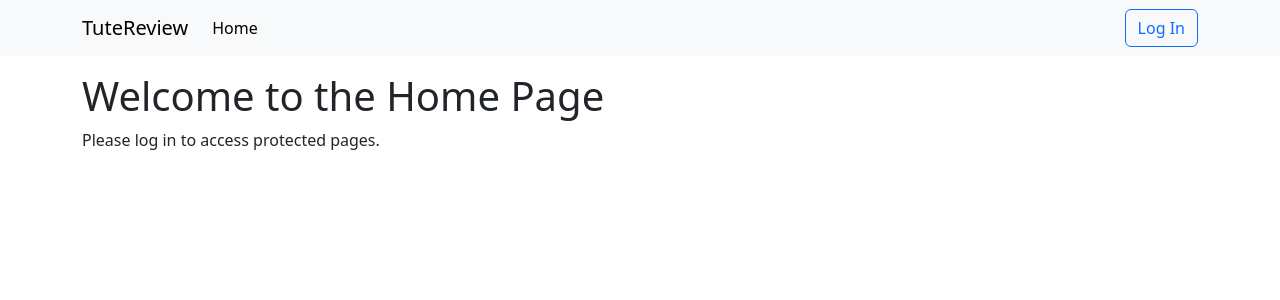
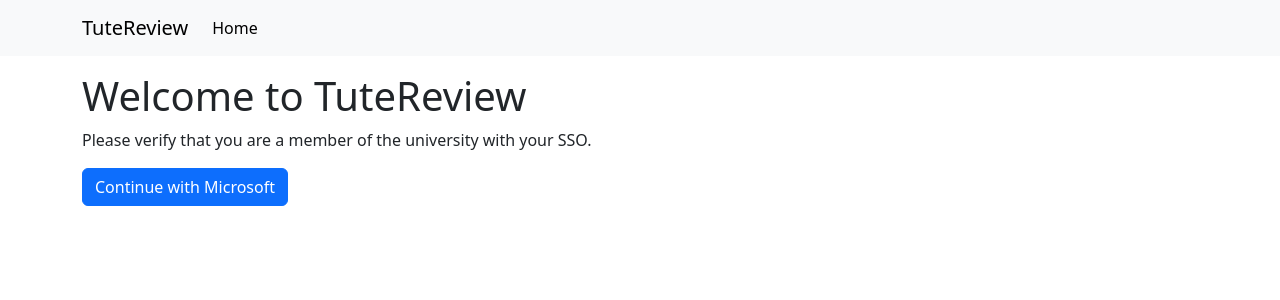
Before and after one commit to selvaradov/tutereview, a React (Create React App) app in the folder client/: page / in a window 1280 px wide. Shown: the top 300 px of the page. Built offline with nearby package versions, Linux system fonts and the light colour scheme; no server answers.

Commit message:
move login btn to homepage body

```diff
--- a/client/src/components/HeaderNavbar.tsx
+++ b/client/src/components/HeaderNavbar.tsx
@@ -4,16 +4,9 @@ import { useAuth } from '../context/AuthContext';
 import { Navbar, Nav, Container, Button } from 'react-bootstrap';
 
 const HeaderNavbar: React.FC = () => {
-  const { isAuthenticated, login, logout } = useAuth();
+  const { isAuthenticated, logout } = useAuth();
   const location = useLocation();
 
-  const handleAuth = () => {
-    if (isAuthenticated) {
-      logout();
-    } else {
-      login();
-    }
-  };
 
   return (
     <Navbar bg="light" expand="lg" className="mb-3">
@@ -30,9 +23,11 @@ const HeaderNavbar: React.FC = () => {
               </>
             )}
           </Nav>
-          <Button variant={isAuthenticated ? "outline-danger" : "outline-primary"} onClick={handleAuth}>
-            {isAuthenticated ? "Log Out" : "Log In"}
-          </Button>
+          {isAuthenticated && (
+            <Button variant="outline-danger" onClick={logout}>
+              Log Out
+            </Button>
+          )}
         </Navbar.Collapse>
       </Container>
     </Navbar>
--- a/client/src/components/HomePage.tsx
+++ b/client/src/components/HomePage.tsx
@@ -1,8 +1,9 @@
 import React, { useEffect } from 'react';
 import { useAuth } from '../context/AuthContext';
+import { Button } from 'react-bootstrap'; // Ensure Button is imported from react-bootstrap
 
 const HomePage: React.FC = () => {
-  const { isAuthenticated } = useAuth();
+  const { isAuthenticated, isLoading, login } = useAuth();
 
   useEffect(() => {
     document.title = 'TuteReview - Home'; // NOTE could be moved to a custom hook
@@ -10,13 +11,20 @@ const HomePage: React.FC = () => {
     // if true, then running as installed PWA so set title to "Home" only
   }, []);
 
+  if (isLoading) {
+    return <div>Loading...</div>;
+  }
+
   return (
     <div>
-      <h1>Welcome to the Home Page</h1>
+      <h1>Welcome to TuteReview</h1>
       {isAuthenticated ? (
         <p>You are logged in. You can now access the Review and Search pages.</p>
       ) : (
-        <p>Please log in to access protected pages.</p>
+        <>
+          <p>Please verify that you are a member of the university with your SSO.</p>
+          <Button onClick={login} variant="primary">Continue with Microsoft</Button>
+        </>
       )}
     </div>
   );
```
